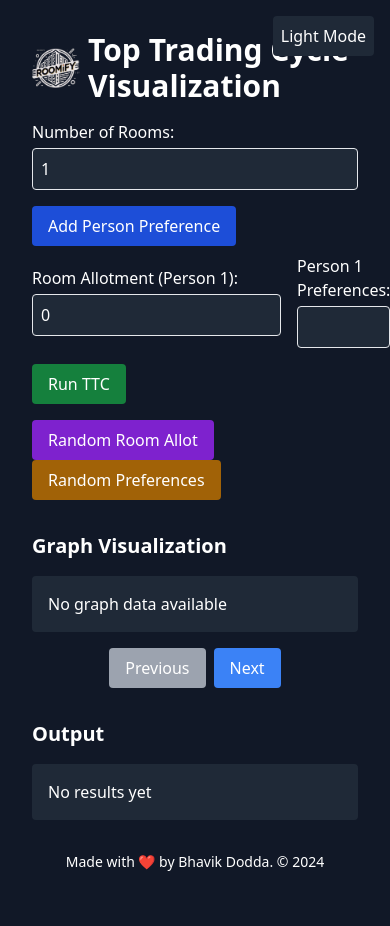
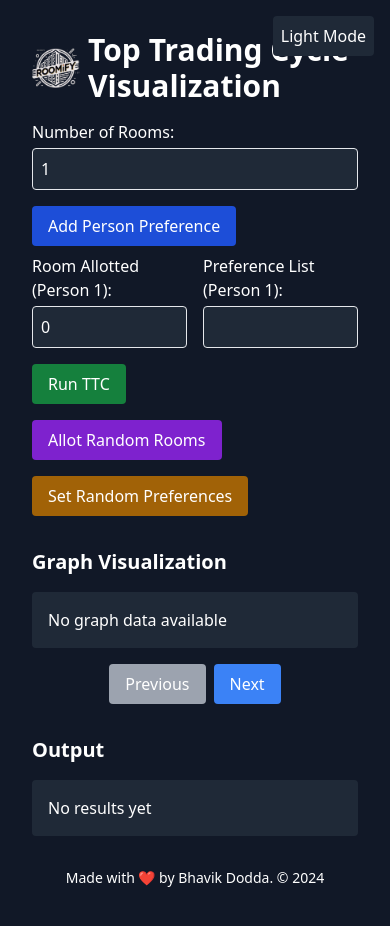
Before and after one commit to BhavikDodda/hostel, a Next.js app: page / in a window 390 px wide. Shown: the top 926 px of the page. Built offline with nearby package versions, Linux system fonts and the light colour scheme.

Commit message:
responsive

```diff
--- a/app/page.tsx
+++ b/app/page.tsx
@@ -187,16 +187,16 @@ export default function Home() {
         {preferences.map((pref, index) => (
           <div key={index} className="my-2 flex items-center gap-4">
             <div>
-              <label className="block mb-1">Room Allotment (Person {index + 1}):</label>
+              <label className="block mb-1">Room Allotted (Person {index + 1}):</label>
               <input
                 type="number"
                 value={roomAllotments[index]}
                 onChange={(e) => handleRoomAllotmentChange(index, e.target.value)}
-                className="border p-2 rounded bg-gray-50 dark:bg-gray-800 dark:text-white"
+                className="border p-2 rounded w-full bg-gray-50 dark:bg-gray-800 dark:text-white"
               />
             </div>
             <div>
-              <label className="block mb-1">Person {index + 1} Preferences:</label>
+              <label className="block mb-1">Preference List (Person {index + 1}):</label>
               <input
                 type="text"
                 value={pref}
@@ -215,18 +215,18 @@ export default function Home() {
         Run TTC
       </button>
 
-      <div className="mt-4">
+      <div className="mt-4 flex flex-wrap gap-4 justify-left">
         <button
           onClick={randomRoomAllot}
-          className="bg-purple-500 text-white px-4 py-2 rounded dark:bg-purple-700 dark:text-white mr-4"
+          className="bg-purple-500 text-white px-4 py-2 rounded dark:bg-purple-700 dark:text-white"
         >
-          Random Room Allot
+          Allot Random Rooms
         </button>
         <button
           onClick={randomPreferences}
           className="bg-yellow-500 text-white px-4 py-2 rounded dark:bg-yellow-700 dark:text-white"
         >
-          Random Preferences
+          Set Random Preferences
         </button>
       </div>
 
```
